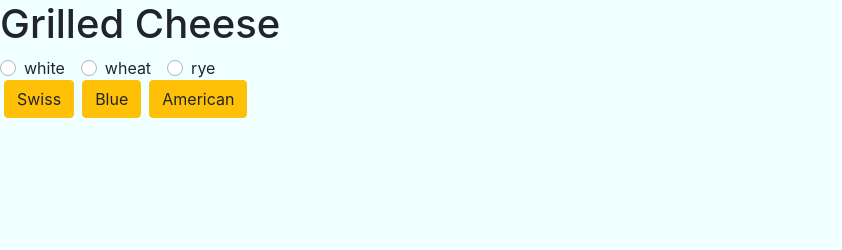
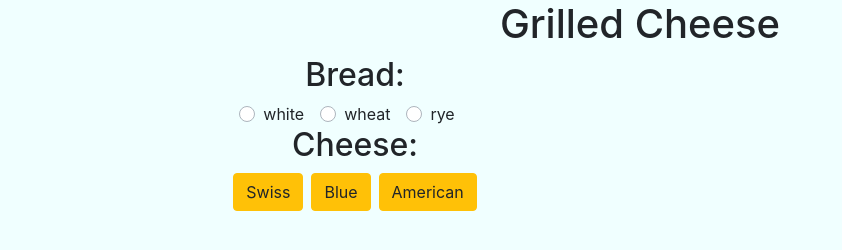
Before and after one commit to John-Fleming/grilled-cheese-builder, a plain HTML site: page index.html in a window 1280 px wide. Shown: the whole page, without its empty margins (0-842 px from the left). Drawn offline with nearby package versions, Linux system fonts and the light colour scheme.

Commit message:
added sandwich-container div

```diff
--- a/index.html
+++ b/index.html
@@ -8,9 +8,21 @@
     <link rel="stylesheet" href="./styles/main.css">
 </head>
 <body>
-    <h1>Grilled Cheese</h1>
-    <div id="bread-container"></div>
-    <div id="cheese-container"></div>
+    <h1 class="text-center">Grilled Cheese</h1>
+    <div class="container">
+        <div class="row">
+            <div class="ingredients-container col-6 text-center">
+                <h2>Bread:</h2>
+                <div id="bread-container"></div>
+                <h2>Cheese:</h2>
+                <div id="cheese-container"></div>
+            </div>
+            <div id="sandwich-container" class="col-6"></div>
+        </div>
+    </div>
+
+
+
     <script src="https://code.jquery.com/jquery-3.4.1.slim.min.js" integrity="sha384-J6qa4849blE2+poT4WnyKhv5vZF5SrPo0iEjwBvKU7imGFAV0wwj1yYfoRSJoZ+n" crossorigin="anonymous"></script>
     <script src="https://cdn.jsdelivr.net/npm/popper.js@1.16.0/dist/umd/popper.min.js" integrity="sha384-Q6E9RHvbIyZFJoft+2mJbHaEWldlvI9IOYy5n3zV9zzTtmI3UksdQRVvoxMfooAo" crossorigin="anonymous"></script>
     <script src="https://stackpath.bootstrapcdn.com/bootstrap/4.4.1/js/bootstrap.min.js" integrity="sha384-wfSDF2E50Y2D1uUdj0O3uMBJnjuUD4Ih7YwaYd1iqfktj0Uod8GCExl3Og8ifwB6" crossorigin="anonymous"></script>
```
